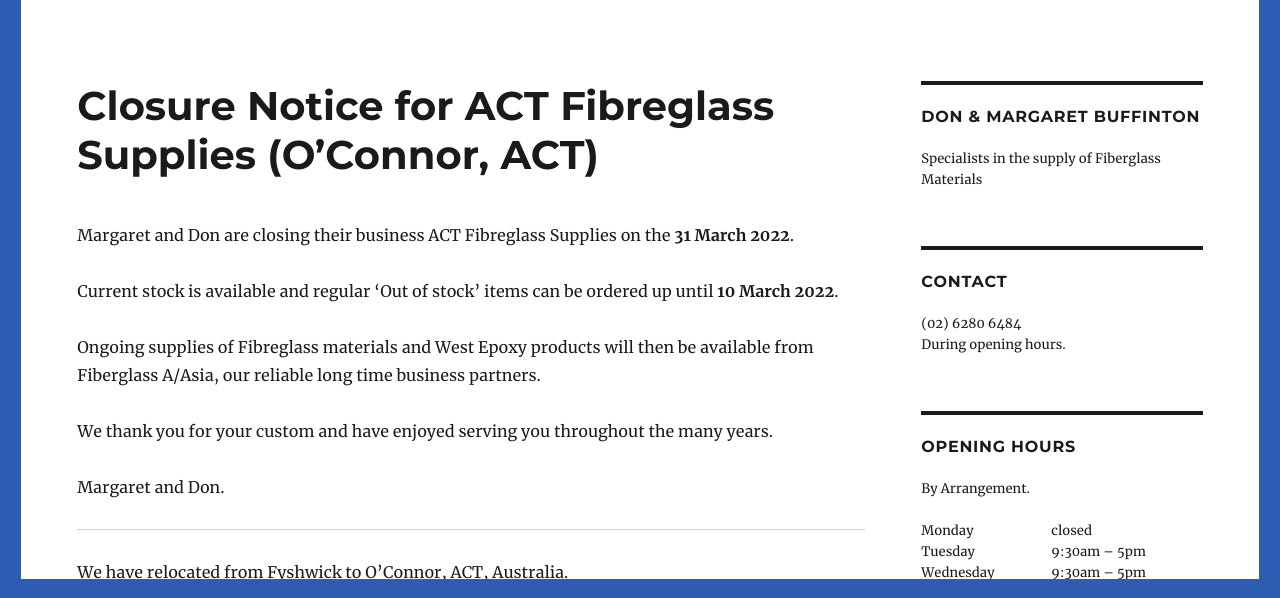
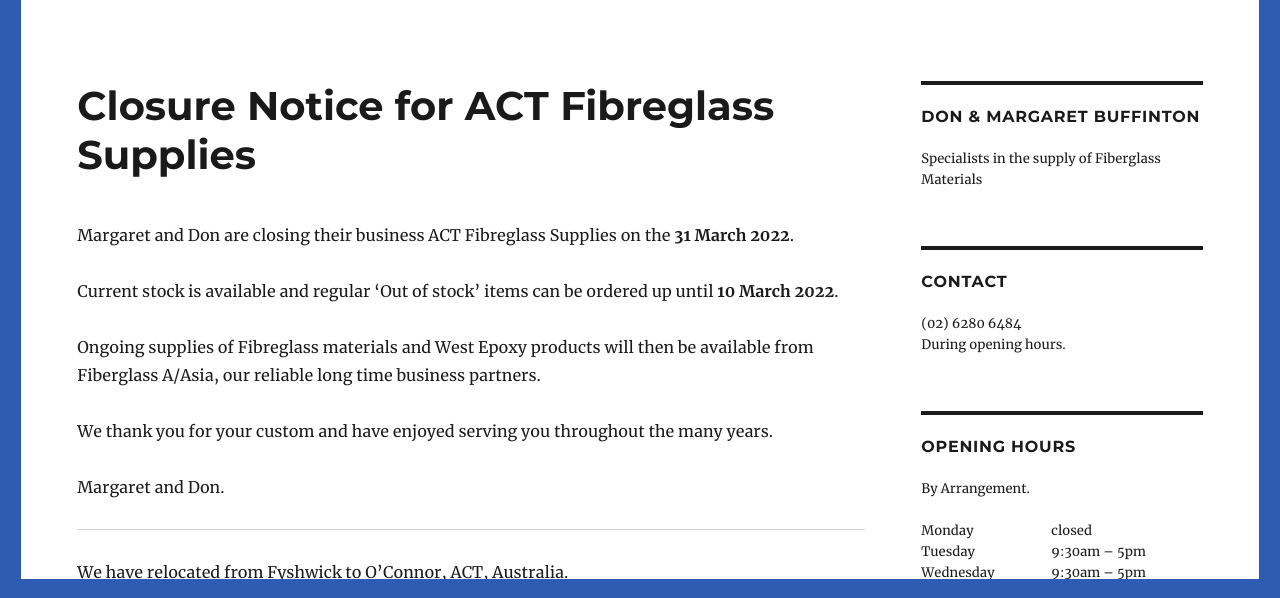
Before and after one commit to act-fibreglass/act-fibreglass.github.io, a plain HTML site: page preview.html in a window 1280 px wide. Shown: the part 200-798 px from the top of the page. Drawn offline with Linux system fonts and the light colour scheme.

Commit message:
fix: remove location in title

```diff
--- a/preview.html
+++ b/preview.html
@@ -819,7 +819,7 @@
 
             <article id=post-2 class="post-2 page type-page status-publish hentry">
               <header class=entry-header>
-                <h1 class=entry-title>Closure Notice for ACT Fibreglass Supplies (O’Connor, ACT)</h1>
+                <h1 class=entry-title>Closure Notice for ACT Fibreglass Supplies</h1>
               </header>
 
               <div class=entry-content>
```
